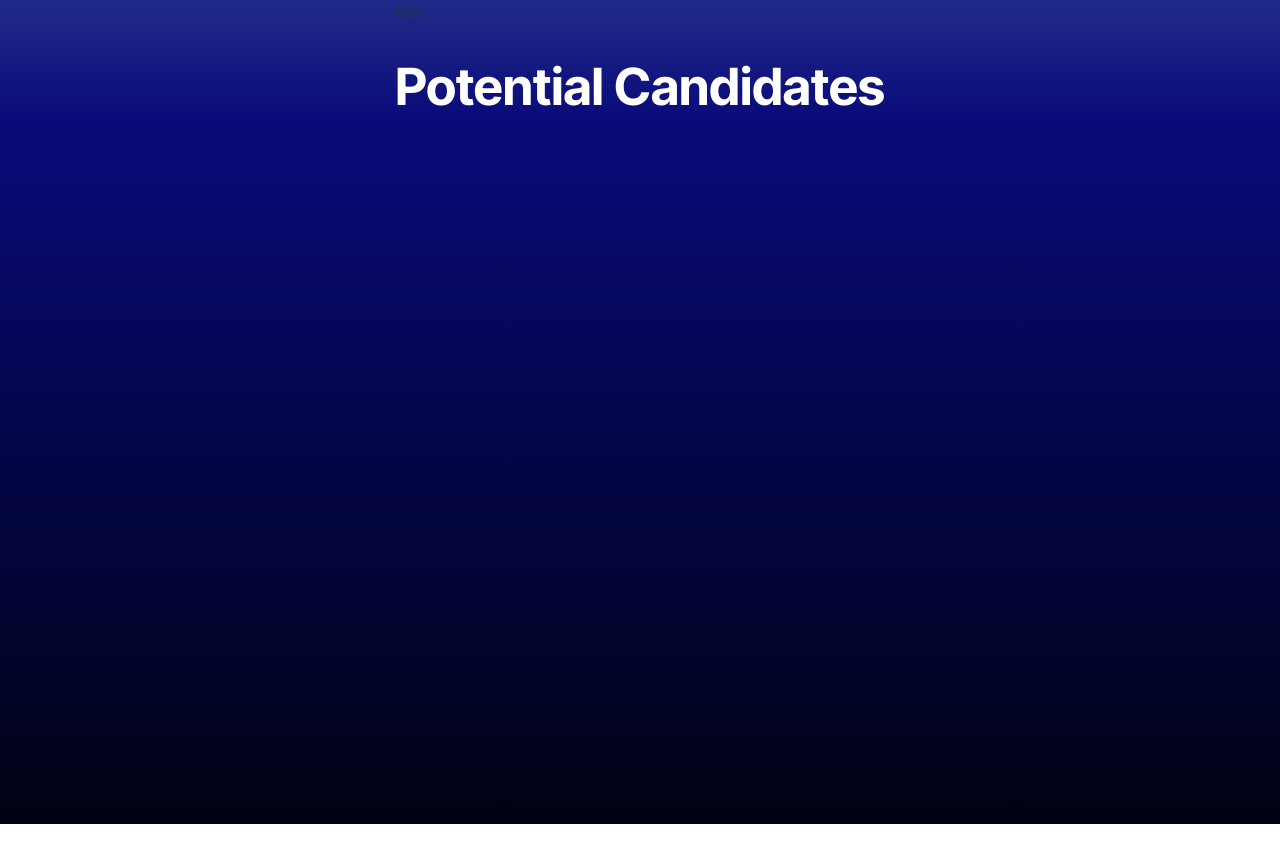
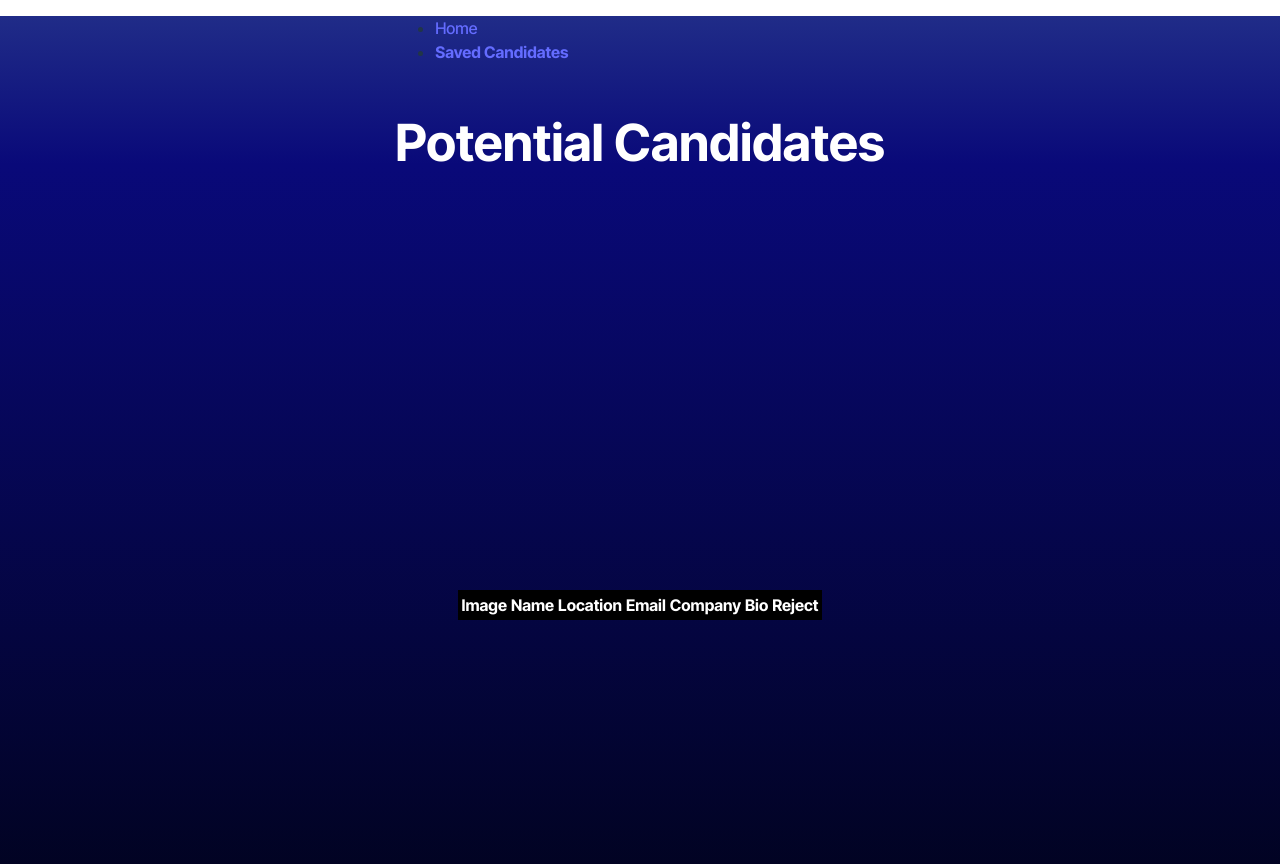
Before and after one commit to JaceG/Candidate-Search, a React (Vite) app: page /SavedCandidates in a window 1280 px wide. Shown: the top 864 px of the page. Before the commit the page ends 824 px from the top, so only its background shows below. Built offline with nearby package versions, Linux system fonts and the light colour scheme.

Commit message:
added Saved Candidates page, functionality, and design

```diff
--- a/src/App.tsx
+++ b/src/App.tsx
@@ -1,14 +1,38 @@
+import { useState, useEffect } from 'react'
 import { Outlet } from 'react-router-dom';
 import Nav from './components/Nav';
+import Store from './store';
+import { User } from './interfaces/Candidate.interface';
+function App() {
+const [candidates,setCandidates] = useState<User[]>([]);
 
-function App() {
-  return (
-    <>
+useEffect(() => {
+  const candidates = localStorage.getItem('candiates');
+   if(candidates) {
+    setCandidates(JSON.parse(candidates));
+   }
+},[]);
+
+const saveCandidate = (user:User) => {
+  setCandidates((prevCandidates:User[]) => {
+    const newCandidates = [...prevCandidates,user];
+    localStorage.setItem('candiates',JSON.stringify(newCandidates));
+    return newCandidates;
+  })
+}
+
+const removeCandidate = (id: number) => {
+  const newCandidates = candidates.filter((candidate: User) => candidate.id !== id);
+  localStorage.setItem('candiates',JSON.stringify(newCandidates));
+  setCandidates(newCandidates);
+}
+return (
+    <Store.Provider value={{candidates, saveCandidate, removeCandidate}}>
       <Nav />
       <main>
         <Outlet />
       </main>
-    </>
+    </Store.Provider>
   );
 }
 
--- a/src/components/CandidateCard/style.css
+++ b/src/components/CandidateCard/style.css
@@ -54,28 +54,6 @@
     margin-top: 20px;
   }
 
-  .btn {
-    border: none;
-    border-radius: 100%;
-    width: 50px;
-    height: 61px;
-    font-size: 24px;
-    color: white;
-    cursor: pointer;
-  }
-
-  .btn-danger {
-    background-color: #ff4d4d;
-    border: 2px solid #000;
-    outline: none;
-  }
-
-  .btn-success {
-    background-color: #28a745;
-    border: 2px solid #000;
-    outline: none;
-  }
-
 
   .card-image-container {
     width: 250px;
--- /dev/null
+++ b/src/components/CandidateTable/index.tsx
@@ -0,0 +1,53 @@
+import { User} from '../../interfaces/Candidate.interface';
+
+interface CandidateTableProps {
+  candidates: User[],
+  onRejectClicked : (u: User) => void
+};
+const CandidateTable  = ({ candidates, onRejectClicked }:CandidateTableProps) => {
+    return(
+    <table className="candidates-table">
+    <tr>
+        <th>Image</th>
+        <th>Name</th>
+        <th>Location</th>
+        <th>Email</th>
+        <th>Company</th>
+        <th>Bio</th>
+        <th>Reject</th>
+    </tr>
+
+
+
+      {candidates?.map((candidate: User) => {
+        return (
+          <tr>
+         <td>
+              <img src={candidate.avatar_url}/>
+          </td>
+          <td>src={candidate.name}</td>
+          <td>{candidate.location}</td>
+          <td><a href={'mailto:'+candidate.email}>{candidate.email}</a></td>
+          <td>{candidate.company}</td>
+          <td>{candidate.bio}</td>
+          <td>
+      <button className="btn btn-danger"
+      onClick={() => onRejectClicked(candidate)}
+      >
+              <svg width="35px" height="35px" xmlns="http://www.w3.org/2000/svg" fill="none" viewBox="0 0 24 24" strokeWidth={2} stroke="currentColor" className="btn-svg">
+      <path strokeLinecap="round" strokeLinejoin="round" d="M5 12h14" />
+      </svg>
+      </button>
+      </td>
+      </tr>
+        )
+      })}
+
+
+
+
+        </table>
+    )
+}
+
+export default CandidateTable;
--- a/src/components/Nav.tsx
+++ b/src/components/Nav.tsx
@@ -1,7 +1,12 @@
+import { NavLink } from "react-router-dom";
+
 const Nav = () => {
   // TODO: Add necessary code to display the navigation bar and link between the pages
   return (
-    <div>Nav</div>
+    <ul>
+      <li><NavLink to="/">Home</NavLink></li>
+      <li><NavLink to="/SavedCandidates">Saved Candidates</NavLink></li>
+    </ul>
   )
 };
 
--- a/src/index.css
+++ b/src/index.css
@@ -118,3 +118,34 @@ tbody tr:nth-child(odd) {
   width: 80vw;
   table-layout: fixed;
 }
+
+.btn {
+  border: none;
+  border-radius: 100%;
+  width: 50px;
+  height: 61px;
+  font-size: 24px;
+  color: white;
+  cursor: pointer;
+}
+
+.btn-danger {
+  background-color: #ff4d4d;
+  border: 2px solid #000;
+  outline: none;
+}
+
+.btn-success {
+  background-color: #28a745;
+  border: 2px solid #000;
+  outline: none;
+}
+
+.candidates-table {
+  background-color: #000;
+  color: #fff;
+}
+.candidates-table td {
+  padding: 20px;
+  min-width: 30px;
+}
--- a/src/pages/CandidateSearch.tsx
+++ b/src/pages/CandidateSearch.tsx
@@ -1,13 +1,14 @@
-import { useState, useEffect } from "react";
+import { useState, useEffect, useContext } from "react";
 import { searchGithub, searchGithubUser } from "../api/API";
 import { User } from "../interfaces/Candidate.interface";
 import CandidateCard from "../components/CandidateCard/";
-
+import Store from '../store';
 const CandidateSearch = () => {
   const [users, setUsers] = useState<User[]>([]);
   const [currentIndex, setCurrentIndex] = useState<number>(0);
-
+ const { candidates , saveCandidate } = useContext(Store);
   // Fetch users with detailed information
+  console.log({candidates});
   const getUsers = async () => {
     try {
       // Fetch a batch of users
@@ -27,6 +28,7 @@ const CandidateSearch = () => {
         console.error("No data found");
       }
     } catch (error) {
+      getUsers();
       console.error("Error fetching users:", error);
     }
   };
@@ -48,6 +50,16 @@ const CandidateSearch = () => {
     getUsers(); // Fetch initial batch of users
   }, []);
 
+  const onPlusHandler = () => {
+    saveCandidate(users[currentIndex]);
+    handleButtonClick();
+  }
+
+  const onMinusHandler = () => {
+    handleButtonClick();
+  }
+
+
   return (
     <div className="app">
       <header className="header">
@@ -65,8 +77,8 @@ const CandidateSearch = () => {
             twitter_username={users[currentIndex]?.twitter_username}
             blog={users[currentIndex]?.blog}
             bio={users[currentIndex]?.bio}
-            onPlusClick={handleButtonClick}
-            onMinusClick={handleButtonClick}
+            onPlusClick={onPlusHandler}
+            onMinusClick={onMinusHandler}
           />
         ) : (
           <p>Loading users...</p>
--- a/src/pages/SavedCandidates.tsx
+++ b/src/pages/SavedCandidates.tsx
@@ -1,8 +1,24 @@
+import  { useContext }  from 'react';
+import CandidateTable from "../components/CandidateTable/Index";
+import Store from '../store';
+import { User } from '../interfaces/Candidate.interface';
 const SavedCandidates = () => {
-  return (
-    <>
+ const { candidates, removeCandidate } = useContext(Store)
+ const handleReject = (user: User) => {
+  removeCandidate(user.id);
+ }
+ return (
+    <div className="app">
+    <header className="header">
       <h1>Potential Candidates</h1>
-    </>
+    </header>
+    <main className="main-content">
+    <CandidateTable
+    candidates={candidates}
+    onRejectClicked={handleReject}
+    />
+    </main>
+  </div>
   );
 };
 
--- /dev/null
+++ b/src/store/index.tsx
@@ -0,0 +1,13 @@
+import { createContext } from 'react';
+import { User } from '../interfaces/Candidate.interface';
+
+
+export default createContext<{
+    candidates: User[],
+    saveCandidate: (user: User) => void,
+    removeCandidate: (id: number) => void,
+}>({
+   candidates: [],
+   saveCandidate: () => {},
+   removeCandidate: (_) => {},
+})
```
